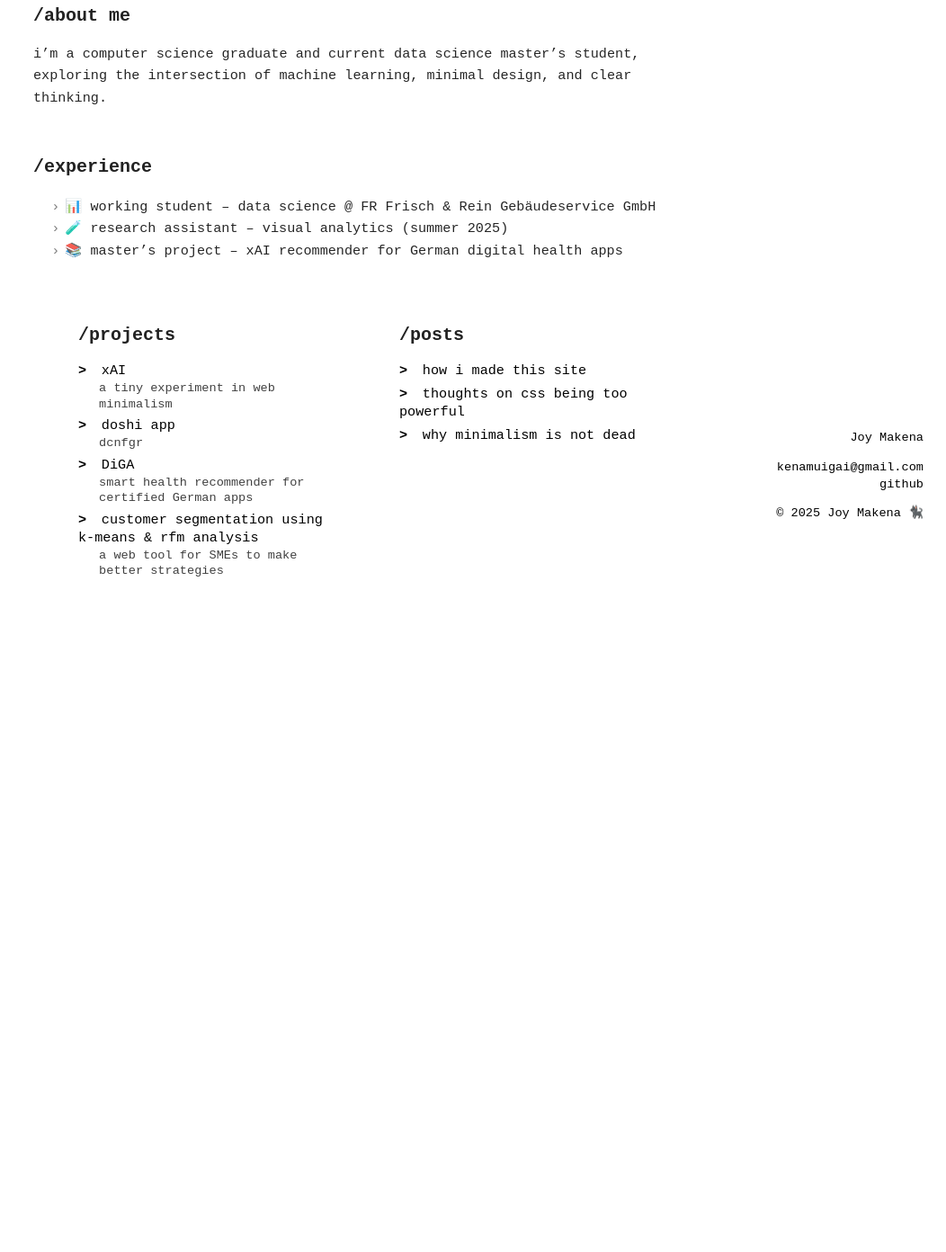
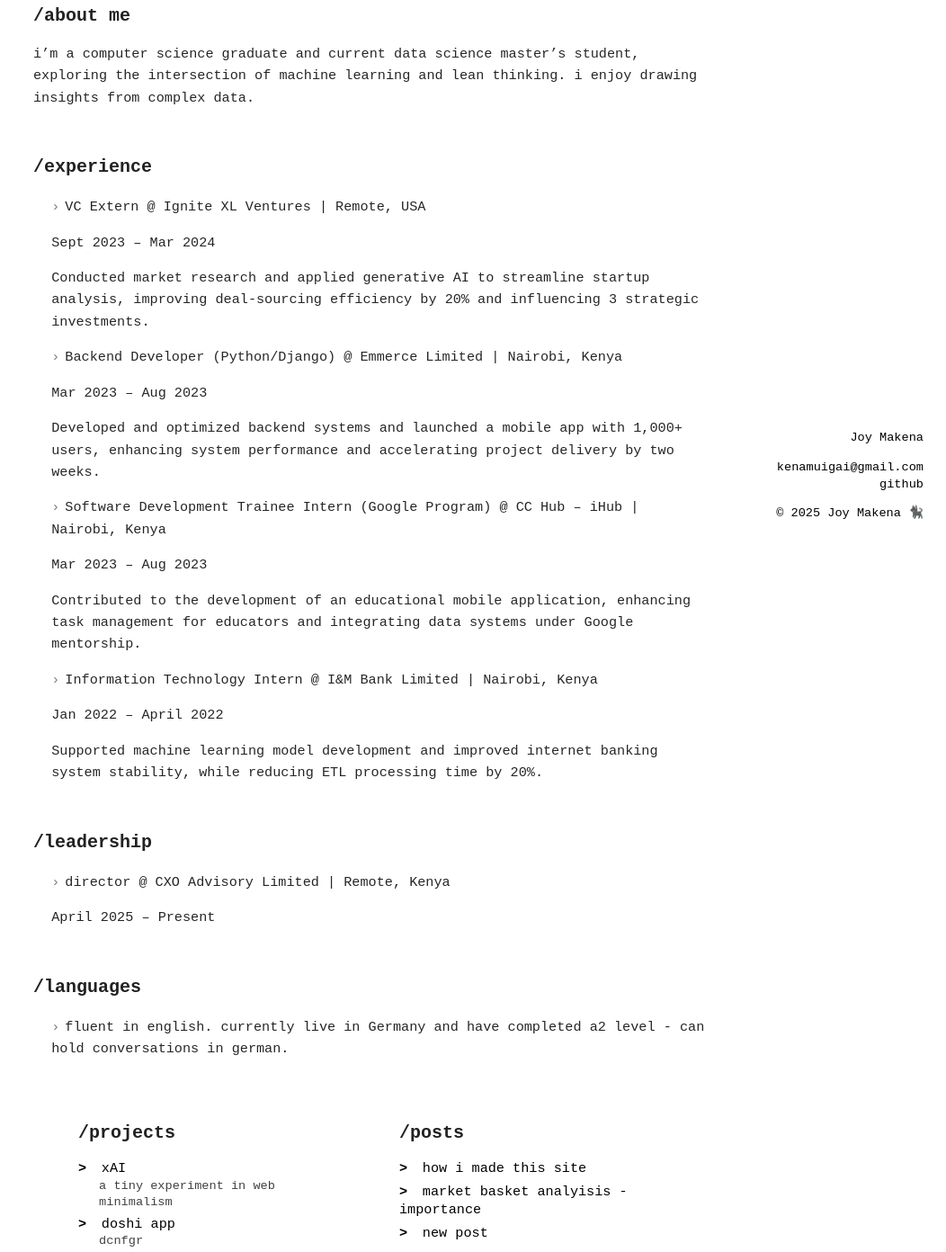
Before and after one commit to KenaMuigai/portfolio, a plain HTML site: page index.html in a window 1280 px wide. Shown: the part 186-1578 px from the top of the page at 90% size, without its empty margins (228-1280 px from the left). Before the commit the page ends 925 px from the top, so only its background shows below. Drawn offline with Linux system fonts and the light colour scheme.

Commit message:
second review changes

```diff
--- a/index.html
+++ b/index.html
@@ -17,22 +17,60 @@
   <h2>/about me</h2>
   <p>
     i’m a computer science graduate and current data science master’s student,
-    exploring the intersection of machine learning, minimal design, and clear thinking.
+    exploring the intersection of machine learning and lean thinking. i enjoy drawing insights from complex data.
   </p>
 </section>
 
 <section class="clean-section">
   <h2>/experience</h2>
   <ul>
-    <li>📊 working student – data science @ FR Frisch & Rein Gebäudeservice GmbH</li>
-    <li>🧪 research assistant – visual analytics (summer 2025)</li>
-    <li>📚 master’s project – xAI recommender for German digital health apps</li>
+    <li>VC Extern @ Ignite XL Ventures | Remote, USA</li>
+    <p>
+    Sept 2023 – Mar 2024
+    </p>
+    <p>
+    Conducted market research and applied generative AI to streamline startup analysis, improving deal-sourcing efficiency by 20% and influencing 3 strategic investments.
+  </p>
+  <li>Backend Developer (Python/Django) @ Emmerce Limited | Nairobi, Kenya</li>
+    <p>
+    Mar 2023 – Aug 2023
+    </p>
+    <p>
+    Developed and optimized backend systems and launched a mobile app with 1,000+ users, enhancing system performance and accelerating project delivery by two weeks.
+  </p>
+  <li>Software Development Trainee Intern (Google Program)  @ CC Hub – iHub | Nairobi, Kenya</li>
+    <p>
+    Mar 2023 – Aug 2023
+    </p>
+    <p>
+    Contributed to the development of an educational mobile application, enhancing task management for educators and integrating data systems under Google mentorship.
+  </p>
+  <li>Information Technology Intern  @ I&M Bank Limited  | Nairobi, Kenya</li>
+    <p>
+    Jan 2022 – April 2022
+    </p>
+    <p>
+    Supported machine learning model development and improved internet banking system stability, while reducing ETL processing time by 20%.
+   </p>
   </ul>
 </section>
 
-
+<section class="clean-section">
+  <h2>/leadership</h2>
+  <ul>
+    <li>director @ CXO Advisory Limited | Remote, Kenya</li>
+    <p>
+    April 2025 – Present
+    </p>
+</section>
   </header>
 
+  <section class="clean-section">
+  <h2>/languages</h2>
+  <ul>
+    <li>fluent in english. currently live in Germany and have completed a2 level - can hold conversations in german.</li>
+</section>
+  </header>
   <!-- Dark mode toggle -->
   <button id="toggle-dark">☾</button>
 
@@ -78,12 +116,12 @@
     </li>
     <li>
       <a href="posts/post2.html">
-        <span class="arrow">&gt;</span> <span class="title">thoughts on css being too powerful</span>
+        <span class="arrow">&gt;</span> <span class="title">market basket analyisis - importance</span>
       </a>
     </li>
     <li>
       <a href="posts/post3.html">
-        <span class="arrow">&gt;</span> <span class="title">why minimalism is not dead</span>
+        <span class="arrow">&gt;</span> <span class="title">new post</span>
       </a>
     </li>
   </ul>
```
Also changed, not shown: posts/post2.html (+8 -4 lines), projects/project1.html (+3 -4 lines), projects/project2.html (+2 -3 lines).
